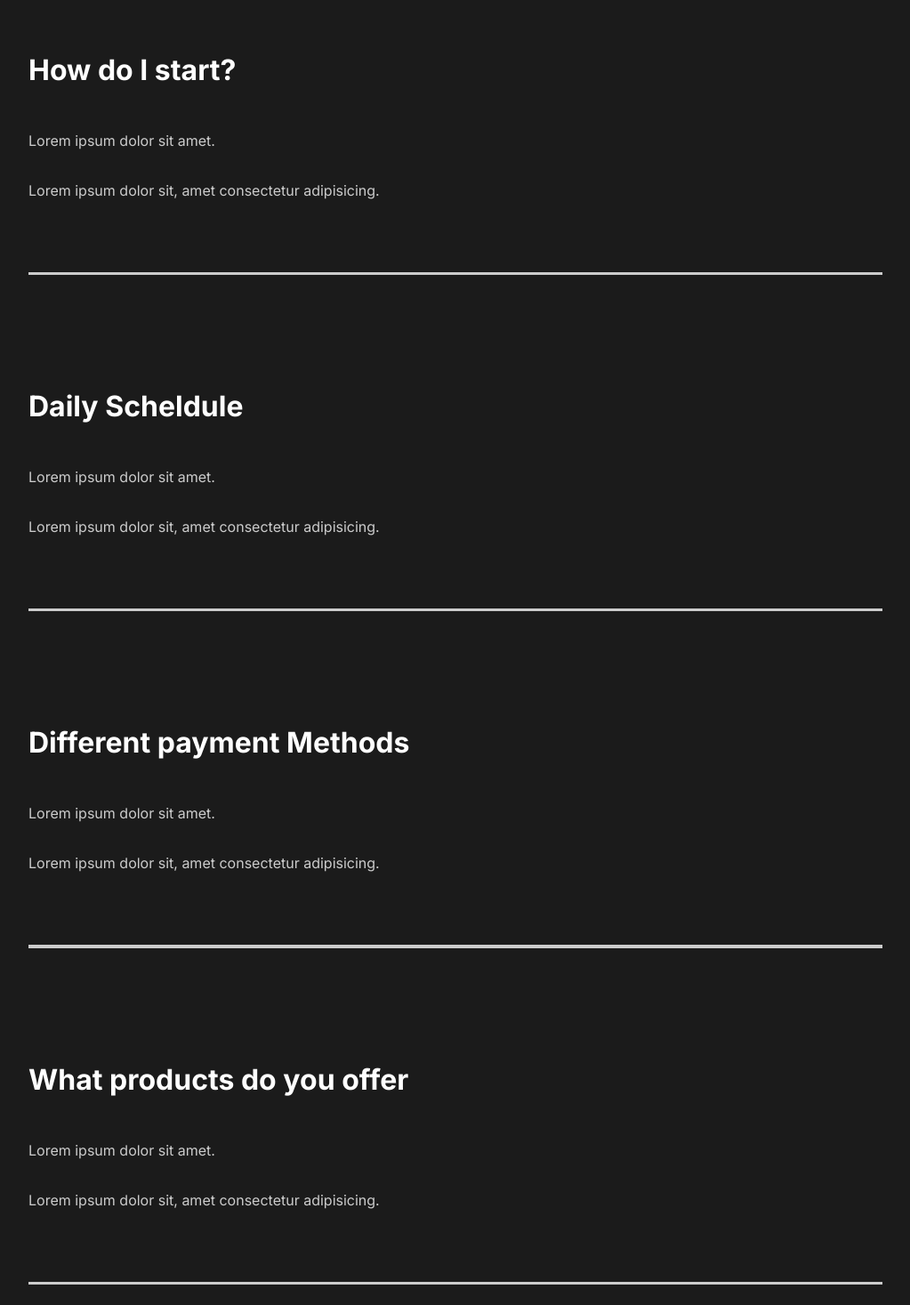
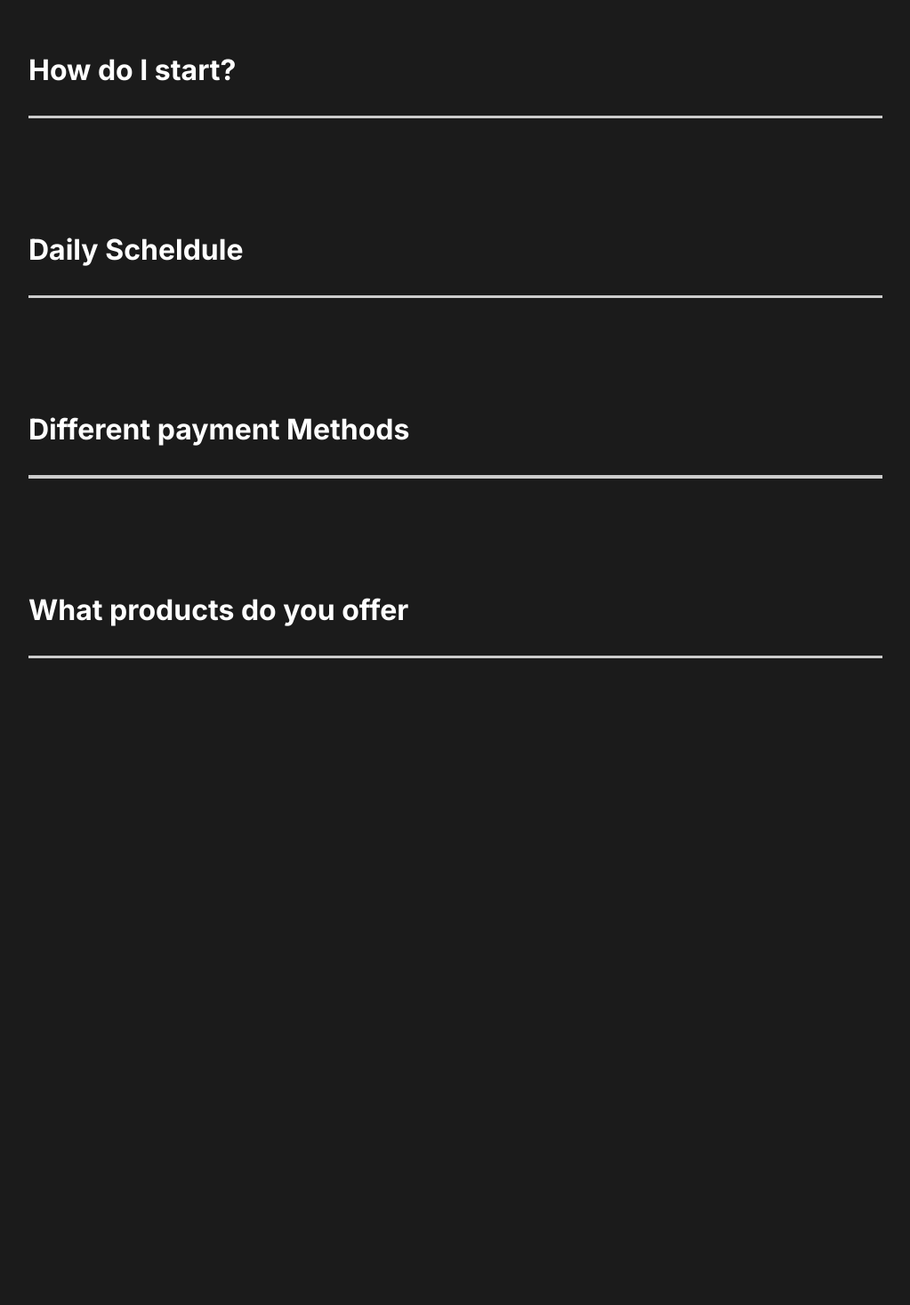
Before and after one commit to oley-projects/catpure-react-app, a React (Create React App) app: page / in a window 1280 px wide. Shown: the part 2203-3670 px from the top of the page at 89% size, without its empty margins (128-1151 px from the left). After the commit the page ends 3103 px from the top, so only its background shows below. Built offline with nearby package versions, Linux system fonts and the light colour scheme.

Commit message:
faq section transition

```diff
--- a/src/components/FaqSection.js
+++ b/src/components/FaqSection.js
@@ -1,42 +1,40 @@
 import styled from "styled-components";
 import { About } from "../styles";
+import Toggle from "./Toggle";
+import { AnimateSharedLayout } from "framer-motion";
 
 const FaqSection = () => {
-    return(
+  return (
     <Faq>
-            <h2>Any Questions? <span>FAQ</span></h2>
-            <div className="question">
-                <h4>How do I start?</h4>
+      <h2>
+        Any Questions? <span>FAQ</span>
+      </h2>
+      <AnimateSharedLayout>
+        <Toggle title="How do I start?">
           <div className="answer">
             <p>Lorem ipsum dolor sit amet.</p>
             <p>Lorem ipsum dolor sit, amet consectetur adipisicing.</p>
           </div>
-                <div className="faq-line"></div>
-            </div>
-            <div className="question">
-                <h4>Daily Scheldule</h4>
+        </Toggle>
+        <Toggle title="Daily Scheldule">
           <div className="answer">
             <p>Lorem ipsum dolor sit amet.</p>
             <p>Lorem ipsum dolor sit, amet consectetur adipisicing.</p>
           </div>
-                <div className="faq-line"></div>
-            </div>
-            <div className="question">
-                <h4>Different payment Methods</h4>
+        </Toggle>
+        <Toggle title="Different payment Methods">
           <div className="answer">
             <p>Lorem ipsum dolor sit amet.</p>
             <p>Lorem ipsum dolor sit, amet consectetur adipisicing.</p>
           </div>
-                <div className="faq-line"></div>
-            </div>
-            <div className="question">
-                <h4>What products do you offer</h4>
+        </Toggle>
+        <Toggle title="What products do you offer">
           <div className="answer">
             <p>Lorem ipsum dolor sit amet.</p>
             <p>Lorem ipsum dolor sit, amet consectetur adipisicing.</p>
           </div>
-                <div className="faq-line"></div>
-            </div>
+        </Toggle>
+      </AnimateSharedLayout>
     </Faq>
   );
 };
--- /dev/null
+++ b/src/components/Toggle.js
@@ -0,0 +1,15 @@
+import { useState } from "react";
+import { motion } from "framer-motion"
+
+const Toggle = ({ children, title }) => {
+  const [toggle, setToggle] = useState(false);
+  return (
+    <motion.div layout className="question" onClick={() => setToggle(!toggle)}>
+      <motion.h4 layout>{title}</motion.h4>
+      {toggle ? children : ""}
+      <div className="faq-line"></div>
+    </motion.div>
+  );
+};
+
+export default Toggle;
```
Also changed, not shown: src/components/Toogle.js (deleted, +0 -12 lines). Lines whose indentation alone changed are shown as unchanged.
